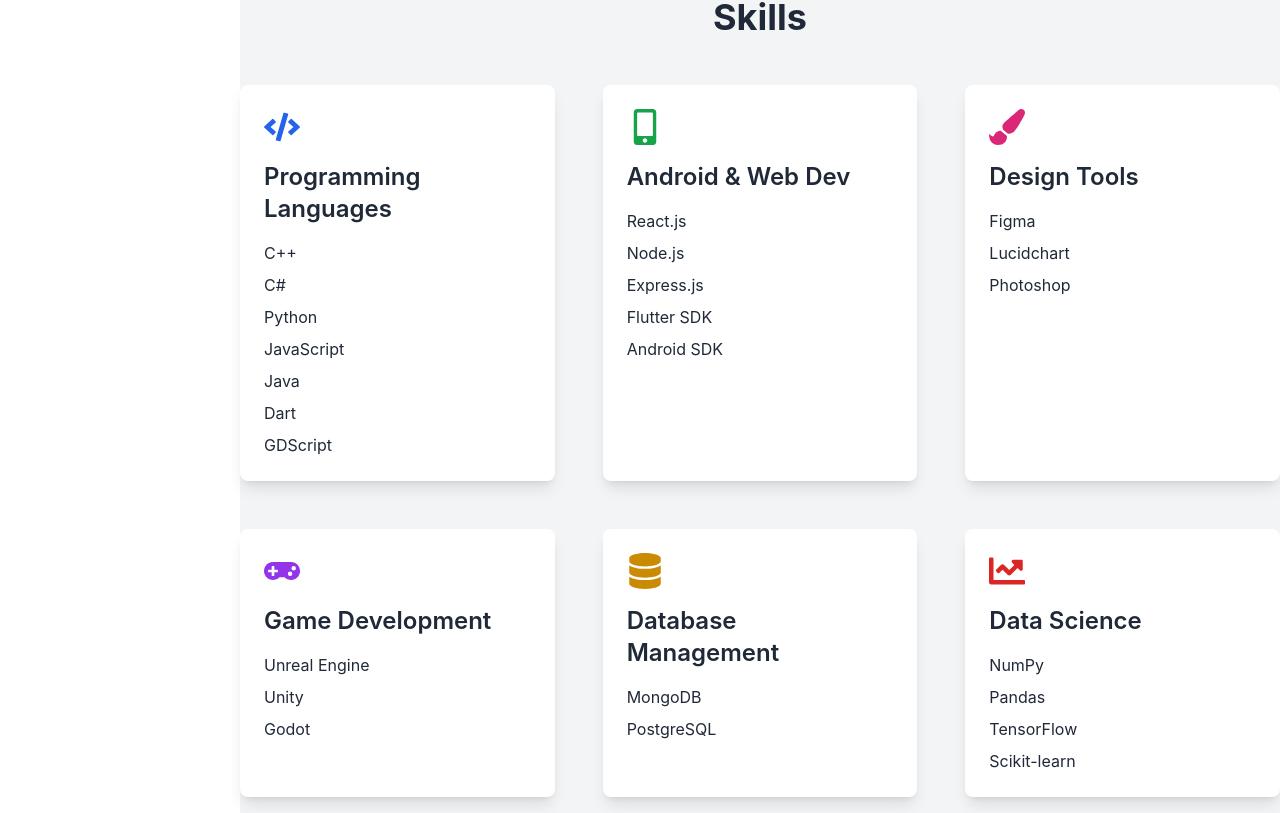
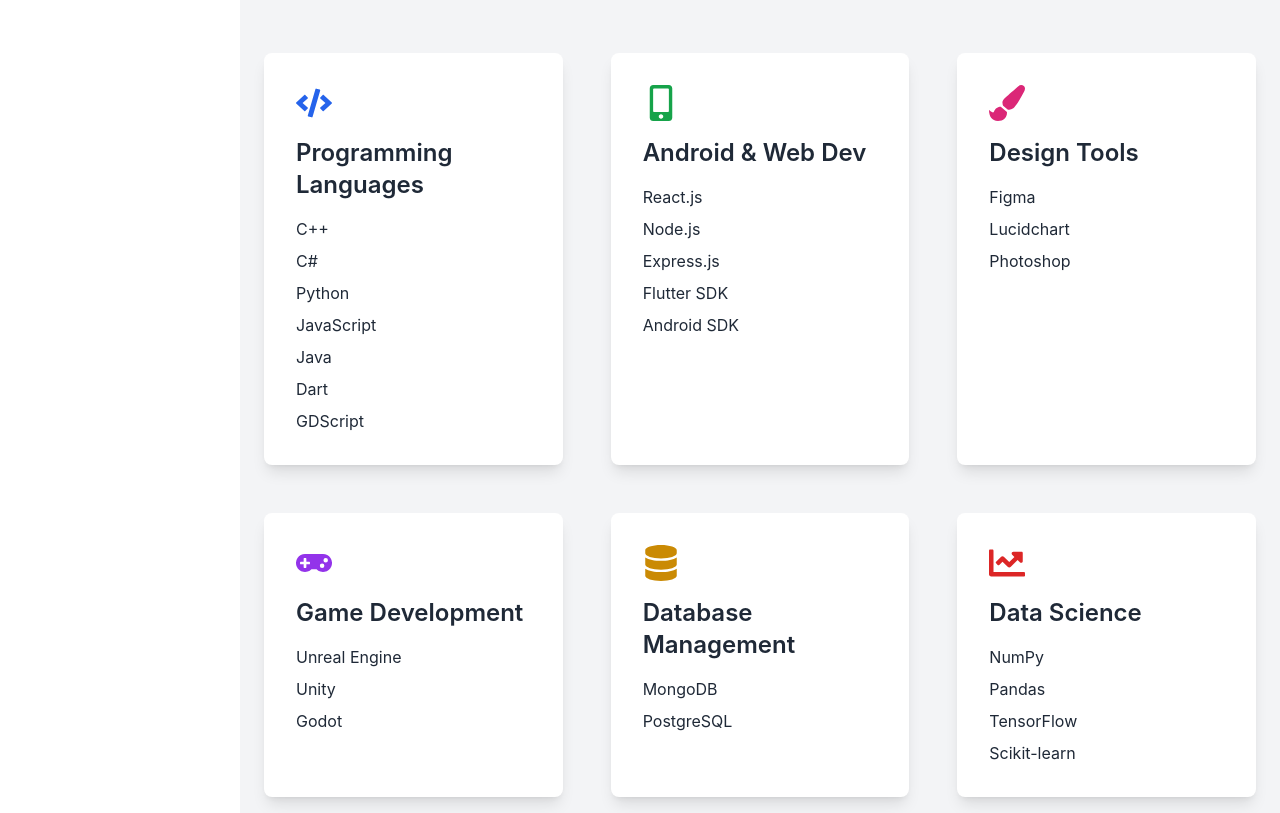
Before and after one commit to azwadkm22/Portfolio, a React (Create React App) app: page / in a window 1280 px wide. Shown: the part 3627-4440 px from the top of the page. Built offline with nearby package versions, Linux system fonts and the light colour scheme.

Commit message:
Added responsiveness to the rest of the sections

```diff
--- a/src/components/Certifications.js
+++ b/src/components/Certifications.js
@@ -9,7 +9,6 @@ function Certifications() {
             date: 'March 2024',
             url: 'https://coursera.org/share/83e19f6a4d3a1ddbb4f903f523674b5e' // Example URL
         },
-
         {
             title: 'Principles of UX/UI Design',
             provider: 'Meta',
@@ -40,14 +39,13 @@ function Certifications() {
             date: 'February 2024',
             url: 'https://coursera.org/share/a2269d1b95a17d577297726444747b76' // Example URL
         },
-        // Add more courses and certifications here
     ];
 
     return (
-        <div className="min-h-screen flex items-center justify-center bg-gray-100 text-gray-800 py-16 px-8">
-            <div className="max-w-8xl mx-auto text-center">
-                <h1 className="text-4xl font-bold mb-12">Certifications</h1>
-                <div className="grid grid-cols-1 md:grid-cols-2 lg:grid-cols-3 md:gap-4 lg:gap-12">
+        <div className="min-h-screen flex items-center justify-center bg-gray-100 text-gray-800 py-12 px-4 sm:px-8">
+            <div className="max-w-7xl mx-auto text-center">
+                <h1 className="text-3xl sm:text-4xl font-bold mb-8 sm:mb-12">Certifications</h1>
+                <div className="grid grid-cols-1 sm:grid-cols-2 lg:grid-cols-3 gap-8">
                     {certifications.map((cert, index) => (
                         <a
                             key={index}
@@ -56,8 +54,8 @@ function Certifications() {
                             rel="noopener noreferrer"
                             className="bg-white shadow-lg rounded-lg overflow-hidden transform transition duration-500 hover:scale-105"
                         >
-                            <div className="p-6">
-                                <h2 className="text-2xl font-semibold mb-2">{cert.title}</h2>
+                            <div className="p-6 sm:p-8">
+                                <h2 className="text-xl sm:text-2xl font-semibold mb-2">{cert.title}</h2>
                                 <p className="text-gray-600 mb-4">{cert.provider}</p>
                                 <p className="text-gray-500">{cert.date}</p>
                             </div>
--- a/src/components/ProjectCard.js
+++ b/src/components/ProjectCard.js
@@ -4,24 +4,24 @@ import { FaGithub } from 'react-icons/fa';
 
 function ProjectCard({ title, description, techStack, link }) {
     return (
-        <div className="bg-slate-200 border border-slate-300 rounded-lg shadow-md hover:shadow-lg transition-shadow duration-300 ease-in-out p-5">
+        <div className="bg-slate-200 border border-slate-300 rounded-lg shadow-md hover:shadow-lg transition-shadow duration-300 ease-in-out p-4 sm:p-5">
             <div className="flex flex-col h-full">
                 {/* Project Title */}
-                <h2 className="text-xl font-semibold text-gray-800 mb-3">
+                <h2 className="text-lg sm:text-xl font-semibold text-gray-800 mb-2 sm:mb-3">
                     {title}
                 </h2>
 
                 {/* Project Description */}
-                <p className="text-gray-600 mb-4">
+                <p className="text-sm sm:text-base text-gray-600 mb-3 sm:mb-4">
                     {description}
                 </p>
 
                 {/* Tech Stack */}
-                <div className="flex flex-wrap gap-2 mb-4">
+                <div className="flex flex-wrap gap-2 mb-3 sm:mb-4">
                     {techStack.map((tech, index) => (
                         <span
                             key={index}
-                            className="bg-gray-100 text-gray-700 px-2 py-1 rounded-full text-xs font-medium"
+                            className="bg-gray-100 text-gray-700 px-2 py-1 rounded-full text-xs sm:text-sm font-medium"
                         >
                             {tech}
                         </span>
@@ -36,12 +36,13 @@ function ProjectCard({ title, description, techStack, link }) {
                         rel="noopener noreferrer"
                         className="text-blue-500 font-medium flex items-center gap-2 hover:underline"
                     >
-                        <FaGithub className="text-lg" /> View on GitHub
+                        <FaGithub className="text-base sm:text-lg" /> View on GitHub
                     </a>
                 </div>
             </div>
         </div>
     );
+
 }
 
 export default ProjectCard;
--- a/src/components/Projects.js
+++ b/src/components/Projects.js
@@ -52,7 +52,7 @@ function Projects() {
 
     return (
         <div className="bg-gray-200 px-12 py-24">
-            <h1 className="text-4xl font-bold text-center mb-8">My Projects</h1>
+            <h1 className="text-2xl md:text-4xl font-bold text-center mb-8">My Projects</h1>
             <div className="grid grid-cols-1 sm:grid-cols-2 md:grid-cols-3 gap-6">
                 {projects.map((project, index) => (
                     <ProjectCard
--- a/src/components/Skills.js
+++ b/src/components/Skills.js
@@ -4,15 +4,15 @@ import { FaCode, FaMobileAlt, FaPaintBrush, FaGamepad, FaDatabase, FaChartLine }
 
 function Skills() {
     return (
-        <div className="h-auto py-24 bg-gray-100 text-gray-800">
-            <h1 className="text-4xl font-bold text-center mb-12">Skills</h1>
-            <div className="grid grid-cols-1 md:grid-cols-2 lg:grid-cols-3 gap-12 max-w-6xl mx-auto">
+        <div className="h-auto py-16 bg-gray-100 text-gray-800">
+            <h1 className="text-2xl md:text-4xl font-bold text-center mb-8 md:mb-12">Skills</h1>
+            <div className="grid grid-cols-1 sm:grid-cols-2 lg:grid-cols-3 gap-8 md:gap-12 max-w-6xl mx-auto px-6">
 
                 {/* Programming Languages */}
-                <div className="bg-white rounded-lg shadow-lg p-6 hover:shadow-xl transition-shadow">
-                    <FaCode className="text-4xl text-blue-600 mb-4" />
-                    <h2 className="text-2xl font-semibold mb-4">Programming Languages</h2>
-                    <ul className="space-y-2">
+                <div className="bg-white rounded-lg shadow-lg p-6 sm:p-8 hover:shadow-xl transition-shadow">
+                    <FaCode className="text-3xl md:text-4xl text-blue-600 mb-4 mx-auto sm:mx-0" />
+                    <h2 className="text-xl md:text-2xl font-semibold text-center sm:text-left mb-4">Programming Languages</h2>
+                    <ul className="space-y-2 text-center sm:text-left">
                         <li>C++</li>
                         <li>C#</li>
                         <li>Python</li>
@@ -24,10 +24,10 @@ function Skills() {
                 </div>
 
                 {/* Android and Web Dev Frameworks */}
-                <div className="bg-white rounded-lg shadow-lg p-6 hover:shadow-xl transition-shadow">
-                    <FaMobileAlt className="text-4xl text-green-600 mb-4" />
-                    <h2 className="text-2xl font-semibold mb-4">Android & Web Dev</h2>
-                    <ul className="space-y-2">
+                <div className="bg-white rounded-lg shadow-lg p-6 sm:p-8 hover:shadow-xl transition-shadow">
+                    <FaMobileAlt className="text-3xl md:text-4xl text-green-600 mb-4 mx-auto sm:mx-0" />
+                    <h2 className="text-xl md:text-2xl font-semibold text-center sm:text-left mb-4">Android & Web Dev</h2>
+                    <ul className="space-y-2 text-center sm:text-left">
                         <li>React.js</li>
                         <li>Node.js</li>
                         <li>Express.js</li>
@@ -37,10 +37,10 @@ function Skills() {
                 </div>
 
                 {/* Design Tools */}
-                <div className="bg-white rounded-lg shadow-lg p-6 hover:shadow-xl transition-shadow">
-                    <FaPaintBrush className="text-4xl text-pink-600 mb-4" />
-                    <h2 className="text-2xl font-semibold mb-4">Design Tools</h2>
-                    <ul className="space-y-2">
+                <div className="bg-white rounded-lg shadow-lg p-6 sm:p-8 hover:shadow-xl transition-shadow">
+                    <FaPaintBrush className="text-3xl md:text-4xl text-pink-600 mb-4 mx-auto sm:mx-0" />
+                    <h2 className="text-xl md:text-2xl font-semibold text-center sm:text-left mb-4">Design Tools</h2>
+                    <ul className="space-y-2 text-center sm:text-left">
                         <li>Figma</li>
                         <li>Lucidchart</li>
                         <li>Photoshop</li>
@@ -48,10 +48,10 @@ function Skills() {
                 </div>
 
                 {/* Game Development */}
-                <div className="bg-white rounded-lg shadow-lg p-6 hover:shadow-xl transition-shadow">
-                    <FaGamepad className="text-4xl text-purple-600 mb-4" />
-                    <h2 className="text-2xl font-semibold mb-4">Game Development</h2>
-                    <ul className="space-y-2">
+                <div className="bg-white rounded-lg shadow-lg p-6 sm:p-8 hover:shadow-xl transition-shadow">
+                    <FaGamepad className="text-3xl md:text-4xl text-purple-600 mb-4 mx-auto sm:mx-0" />
+                    <h2 className="text-xl md:text-2xl font-semibold text-center sm:text-left mb-4">Game Development</h2>
+                    <ul className="space-y-2 text-center sm:text-left">
                         <li>Unreal Engine</li>
                         <li>Unity</li>
                         <li>Godot</li>
@@ -59,20 +59,20 @@ function Skills() {
                 </div>
 
                 {/* Database Management */}
-                <div className="bg-white rounded-lg shadow-lg p-6 hover:shadow-xl transition-shadow">
-                    <FaDatabase className="text-4xl text-yellow-600 mb-4" />
-                    <h2 className="text-2xl font-semibold mb-4">Database Management</h2>
-                    <ul className="space-y-2">
+                <div className="bg-white rounded-lg shadow-lg p-6 sm:p-8 hover:shadow-xl transition-shadow">
+                    <FaDatabase className="text-3xl md:text-4xl text-yellow-600 mb-4 mx-auto sm:mx-0" />
+                    <h2 className="text-xl md:text-2xl font-semibold text-center sm:text-left mb-4">Database Management</h2>
+                    <ul className="space-y-2 text-center sm:text-left">
                         <li>MongoDB</li>
                         <li>PostgreSQL</li>
                     </ul>
                 </div>
 
                 {/* Data Science */}
-                <div className="bg-white rounded-lg shadow-lg p-6 hover:shadow-xl transition-shadow">
-                    <FaChartLine className="text-4xl text-red-600 mb-4" />
-                    <h2 className="text-2xl font-semibold mb-4">Data Science</h2>
-                    <ul className="space-y-2">
+                <div className="bg-white rounded-lg shadow-lg p-6 sm:p-8 hover:shadow-xl transition-shadow">
+                    <FaChartLine className="text-3xl md:text-4xl text-red-600 mb-4 mx-auto sm:mx-0" />
+                    <h2 className="text-xl md:text-2xl font-semibold text-center sm:text-left mb-4">Data Science</h2>
+                    <ul className="space-y-2 text-center sm:text-left">
                         <li>NumPy</li>
                         <li>Pandas</li>
                         <li>TensorFlow</li>
```
Also changed, not shown: src/components/Contact.js (+15 -11 lines).
